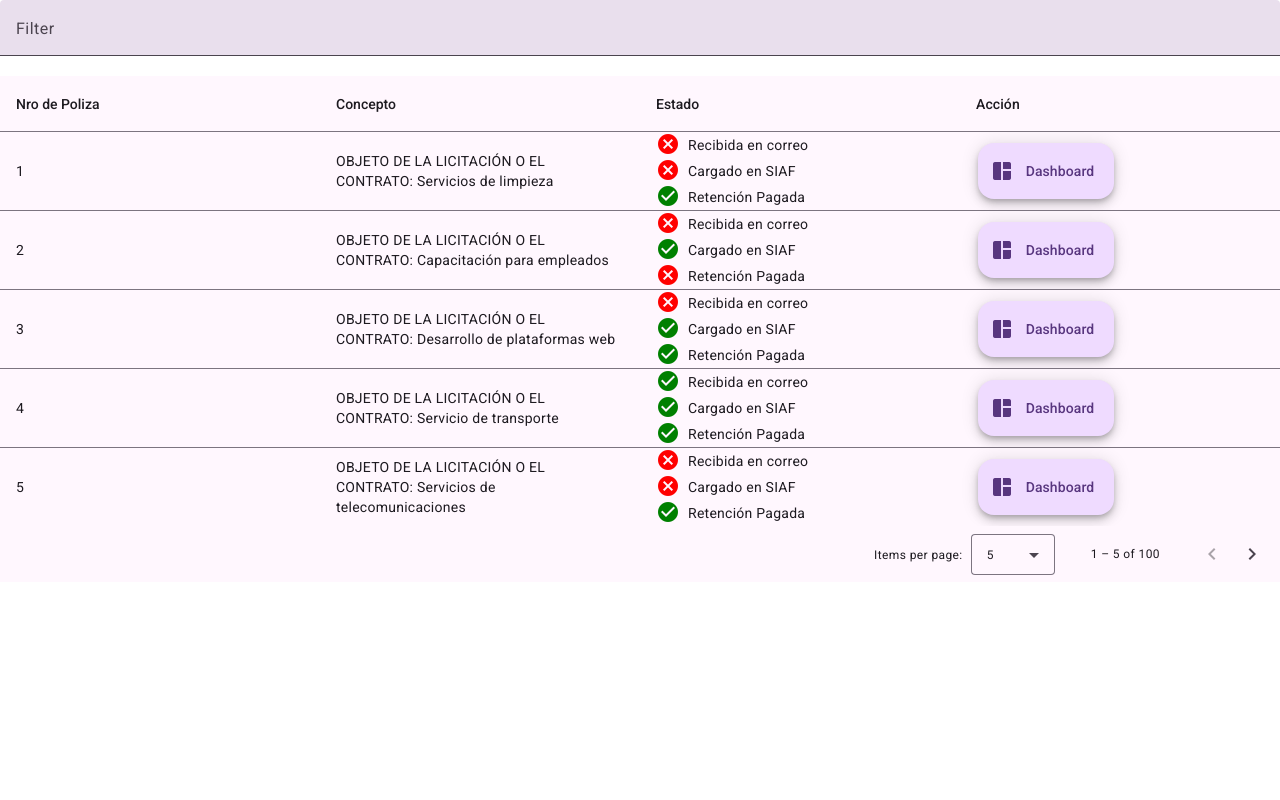
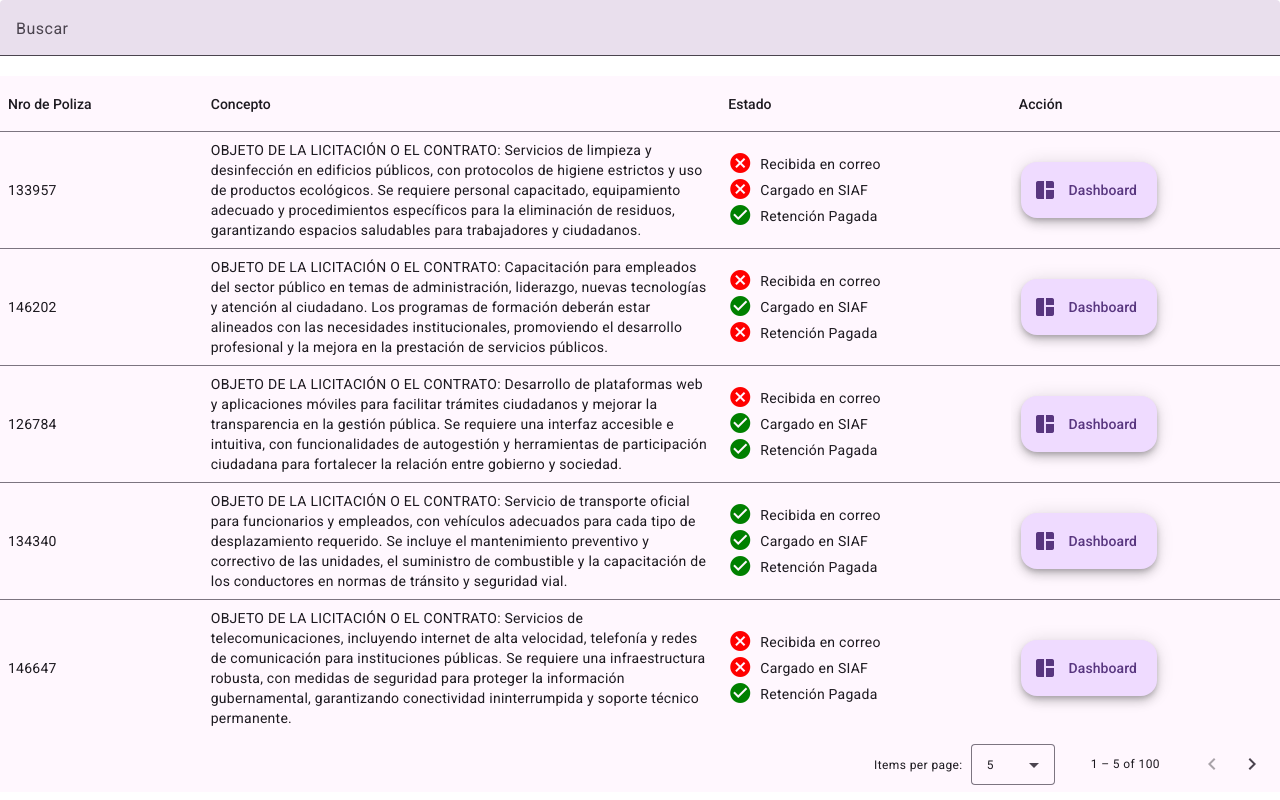
Before and after one commit to baypablosantiago/Tesoreria-FRONT, an Angular app: page /main-table in a window 1280 px wide. Built offline with nearby package versions, Linux system fonts and the light colour scheme.

Commit message:
visual updates to show demo

```diff
--- a/src/app/pages/main-table/main-table.component.html
+++ b/src/app/pages/main-table/main-table.component.html
@@ -1,6 +1,6 @@
 <mat-form-field>
-    <mat-label>Filter</mat-label>
-    <input matInput (keyup)="applyFilter($event)" placeholder="Ex. Mia" #input>
+    <mat-label>Buscar</mat-label>
+    <input matInput (keyup)="applyFilter($event)" placeholder="Ingrese numero de poliza o concepto" #input>
   </mat-form-field>
 
   <div class="mat-elevation-z8">
@@ -15,7 +15,7 @@
       <!-- Concept Column -->
       <ng-container matColumnDef="concept">
         <th mat-header-cell *matHeaderCellDef mat-sort-header> Concepto </th>
-        <td mat-cell *matCellDef="let row"> {{row.concept}} </td>
+        <td mat-cell *matCellDef="let row" class="concept-column"> {{row.concept}} </td>
       </ng-container>
 
       <!-- State Column -->
--- a/src/app/pages/main-table/main-table.component.scss
+++ b/src/app/pages/main-table/main-table.component.scss
@@ -1,5 +1,6 @@
 table {
     width: 100%;
+    table-layout: auto;
   }
 
   .mat-mdc-form-field {
@@ -8,5 +9,12 @@ table {
   }
 
   td, th {
-    width: 25%;
+    white-space: nowrap;
+    padding: 8px;
   }
+
+  td.concept-column {
+    white-space: normal; /* Permite que el texto haga saltos de línea */
+    word-wrap: break-word; /* Rompe el texto en palabras si es muy largo */
+    max-width: 300px; /* Define un ancho máximo para evitar que crezca demasiado */
+  }
--- a/src/app/pages/main-table/main-table.component.ts
+++ b/src/app/pages/main-table/main-table.component.ts
@@ -15,27 +15,26 @@ export interface PolicyData {
 }
 
 const CONCEPTS: string[] = [
-  'OBJETO DE LA LICITACIÓN O EL CONTRATO: Compra de equipos informáticos',
-  'OBJETO DE LA LICITACIÓN O EL CONTRATO: Servicio de mantenimiento de edificios',
-  'OBJETO DE LA LICITACIÓN O EL CONTRATO: Adquisición de mobiliario de oficina',
-  'OBJETO DE LA LICITACIÓN O EL CONTRATO: Construcción de carreteras',
-  'OBJETO DE LA LICITACIÓN O EL CONTRATO: Suministro de material de oficina',
-  'OBJETO DE LA LICITACIÓN O EL CONTRATO: Servicio de transporte',
-  'OBJETO DE LA LICITACIÓN O EL CONTRATO: Consultoría en tecnología',
-  'OBJETO DE LA LICITACIÓN O EL CONTRATO: Contratación de personal de seguridad',
-  'OBJETO DE LA LICITACIÓN O EL CONTRATO: Implementación de software empresarial',
-  'OBJETO DE LA LICITACIÓN O EL CONTRATO: Mantenimiento de equipos médicos',
-  'OBJETO DE LA LICITACIÓN O EL CONTRATO: Servicios de telecomunicaciones',
-  'OBJETO DE LA LICITACIÓN O EL CONTRATO: Diseño y construcción de parques',
-  'OBJETO DE LA LICITACIÓN O EL CONTRATO: Producción de material educativo',
-  'OBJETO DE LA LICITACIÓN O EL CONTRATO: Servicios de limpieza',
-  'OBJETO DE LA LICITACIÓN O EL CONTRATO: Capacitación para empleados',
-  'OBJETO DE LA LICITACIÓN O EL CONTRATO: Alquiler de vehículos oficiales',
-  'OBJETO DE LA LICITACIÓN O EL CONTRATO: Implementación de energías renovables',
-  'OBJETO DE LA LICITACIÓN O EL CONTRATO: Suministro de alimentos para comedores',
-  'OBJETO DE LA LICITACIÓN O EL CONTRATO: Desarrollo de plataformas web',
+  'OBJETO DE LA LICITACIÓN O EL CONTRATO: Compra de equipos informáticos para la modernización de las oficinas gubernamentales, incluyendo computadoras, servidores y periféricos de última generación, con el objetivo de optimizar los procesos administrativos y mejorar la eficiencia en la gestión pública. Se requiere también la instalación, configuración y mantenimiento de los equipos, asegurando su compatibilidad con los sistemas existentes.',
+  'OBJETO DE LA LICITACIÓN O EL CONTRATO: Servicio de mantenimiento de edificios públicos, abarcando limpieza profunda, reparaciones estructurales, impermeabilización de techos y mejoras en sistemas eléctricos y de plomería. Se busca garantizar la seguridad y comodidad de los trabajadores y ciudadanos que utilizan estas instalaciones. ',
+  'OBJETO DE LA LICITACIÓN O EL CONTRATO: Adquisición de mobiliario de oficina ergonómico y funcional para mejorar la comodidad y productividad de los empleados. Se requiere la compra de escritorios, sillas, archivadores, estaciones de trabajo modulares y mobiliario especializado para salas de reuniones, asegurando estándares de calidad, durabilidad y ergonomía para reducir problemas de salud ocupacional.',
+  'OBJETO DE LA LICITACIÓN O EL CONTRATO: Construcción de carreteras en zonas rurales y urbanas, mejorando la conectividad y facilitando el transporte de bienes y personas. El proyecto incluirá estudios geotécnicos, asfaltado, instalación de señalización vial, construcción de puentes y drenajes, así como medidas de mitigación ambiental para reducir el impacto ecológico de la obra.',
+  'OBJETO DE LA LICITACIÓN O EL CONTRATO: Suministro de material de oficina, incluyendo papel, bolígrafos, carpetas, tóner y otros insumos esenciales para el funcionamiento administrativo. Los productos deben cumplir con criterios de calidad y sostenibilidad, priorizando materiales reciclados o ecológicos',
+  'OBJETO DE LA LICITACIÓN O EL CONTRATO: Servicio de transporte oficial para funcionarios y empleados, con vehículos adecuados para cada tipo de desplazamiento requerido. Se incluye el mantenimiento preventivo y correctivo de las unidades, el suministro de combustible y la capacitación de los conductores en normas de tránsito y seguridad vial.',
+  'OBJETO DE LA LICITACIÓN O EL CONTRATO: Consultoría en tecnología para la digitalización de procesos administrativos y la implementación de soluciones innovadoras en gestión pública. Se busca desarrollar estrategias de transformación digital, mejorando la interoperabilidad de sistemas, automatizando trámites y fortaleciendo la ciberseguridad en las plataformas gubernamentales.',
+  'OBJETO DE LA LICITACIÓN O EL CONTRATO: Contratación de personal de seguridad capacitado para la vigilancia y protección de instalaciones gubernamentales y espacios públicos. Los guardias deberán contar con formación en prevención de riesgos, manejo de situaciones de emergencia y primeros auxilios, además de estar equipados con tecnología moderna para monitoreo y respuesta rápida.',
+  'OBJETO DE LA LICITACIÓN O EL CONTRATO: Implementación de software empresarial para la automatización de tareas y la optimización de recursos en la administración pública.',
+  'OBJETO DE LA LICITACIÓN O EL CONTRATO: Mantenimiento de equipos médicos en hospitales y centros de salud, asegurando su correcto funcionamiento y disponibilidad para emergencias. Se incluyen revisiones técnicas periódicas, calibración de equipos, reemplazo de piezas desgastadas y formación para el personal en el uso adecuado de los dispositivos médicos.',
+  'OBJETO DE LA LICITACIÓN O EL CONTRATO: Servicios de telecomunicaciones, incluyendo internet de alta velocidad, telefonía y redes de comunicación para instituciones públicas. Se requiere una infraestructura robusta, con medidas de seguridad para proteger la información gubernamental, garantizando conectividad ininterrumpida y soporte técnico permanente.',
+  'OBJETO DE LA LICITACIÓN O EL CONTRATO: Diseño y construcción de parques recreativos y áreas verdes para el esparcimiento y bienestar de la comunidad. El proyecto incluirá senderos, juegos infantiles, iluminación, mobiliario urbano y sistemas de riego automatizados, promoviendo la sostenibilidad y el uso eficiente de los recursos naturales.',
+  'OBJETO DE LA LICITACIÓN O EL CONTRATO: Producción de material educativo para escuelas y universidades, incluyendo libros, guías didácticas y plataformas digitales.',
+  'OBJETO DE LA LICITACIÓN O EL CONTRATO: Servicios de limpieza y desinfección en edificios públicos, con protocolos de higiene estrictos y uso de productos ecológicos. Se requiere personal capacitado, equipamiento adecuado y procedimientos específicos para la eliminación de residuos, garantizando espacios saludables para trabajadores y ciudadanos.',
+  'OBJETO DE LA LICITACIÓN O EL CONTRATO: Capacitación para empleados del sector público en temas de administración, liderazgo, nuevas tecnologías y atención al ciudadano. Los programas de formación deberán estar alineados con las necesidades institucionales, promoviendo el desarrollo profesional y la mejora en la prestación de servicios públicos.',
+  'OBJETO DE LA LICITACIÓN O EL CONTRATO: Alquiler de vehículos oficiales para el traslado de funcionarios en misiones oficiales y operativos especiales. Se requiere una flota de vehículos con mantenimiento garantizado, seguros actualizados y conductores con licencia y experiencia comprobada en transporte gubernamental.',
+  'OBJETO DE LA LICITACIÓN O EL CONTRATO: Implementación de energías renovables en edificios gubernamentales, promoviendo la sostenibilidad y eficiencia energética. Se incluirán paneles solares, sistemas de captación de agua de lluvia, iluminación LED y otras soluciones ecológicas para reducir el impacto ambiental y los costos operativos.',
+  'OBJETO DE LA LICITACIÓN O EL CONTRATO: Suministro de alimentos para comedores escolares y programas de asistencia social, garantizando calidad y valor nutricional. ',
+  'OBJETO DE LA LICITACIÓN O EL CONTRATO: Desarrollo de plataformas web y aplicaciones móviles para facilitar trámites ciudadanos y mejorar la transparencia en la gestión pública. Se requiere una interfaz accesible e intuitiva, con funcionalidades de autogestión y herramientas de participación ciudadana para fortalecer la relación entre gobierno y sociedad.',
 ];
-
 
 /**
  * @title Data table with sorting, pagination, and filtering.
@@ -55,7 +54,7 @@ export class MainTableComponent implements AfterViewInit {
 
   constructor() {
     // Create 100 users
-    const users = Array.from({length: 100}, (_, k) => createNewUser(k + 1));
+    const users = Array.from({length: 100}, (_, k) => createNewUser(Math.round(Math.random() * (150000 - 180000) + 150000)));
 
     // Assign the data to the data source for the table to render
     this.dataSource = new MatTableDataSource(users);
```
